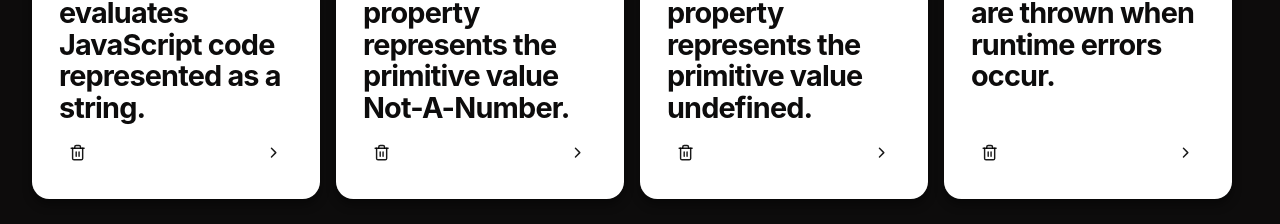
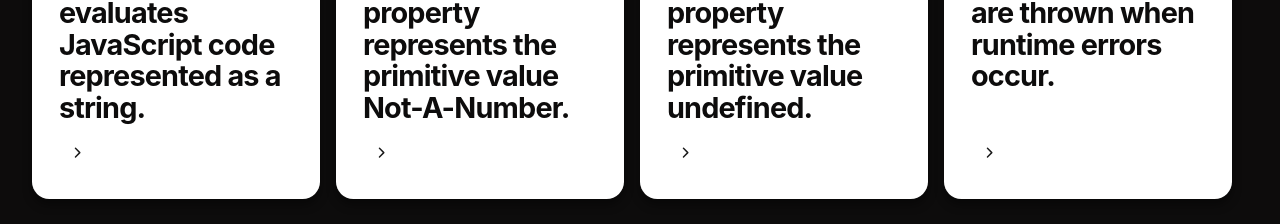
Before and after one commit to evilpaper/nailed-it, a React (Create React App) app: page / in a window 1280 px wide. Shown: the part 332-556 px from the top of the page. Built offline with nearby package versions, Linux system fonts and the light colour scheme.

Commit message:
Hide delete card

```diff
--- a/src/components/App.js
+++ b/src/components/App.js
@@ -57,14 +57,14 @@ export default function App() {
     setDecks(newDecks);
   };
 
-  const removeCardFromDeck = (cardID, deckID) => {
-    const newDecks = [...decks];
-    const index = newDecks.findIndex((d) => d.id === deckID);
-    newDecks[index].cards = newDecks[index].cards.filter(
-      (c) => c.id !== cardID
-    );
-    setDecks(newDecks);
-  };
+  // const removeCardFromDeck = (cardID, deckID) => {
+  //   const newDecks = [...decks];
+  //   const index = newDecks.findIndex((d) => d.id === deckID);
+  //   newDecks[index].cards = newDecks[index].cards.filter(
+  //     (c) => c.id !== cardID
+  //   );
+  //   setDecks(newDecks);
+  // };
 
   const shuffleDeck = (deckID) => {
     const newDecks = [...decks];
@@ -137,7 +137,7 @@ export default function App() {
         <Decks
           decks={decks}
           addCardToDeck={addCardToDeck}
-          removeCardFromDeck={removeCardFromDeck}
+          // removeCardFromDeck={removeCardFromDeck}
           shuffleDeck={shuffleDeck}
           handleCardContentChange={handleCardContentChange}
           handleDeckNameChange={handleDeckNameChange}
--- a/src/components/Card/Card.jsx
+++ b/src/components/Card/Card.jsx
@@ -1,6 +1,6 @@
 import React, { useState } from "react";
 import { useSpring, animated as a } from "react-spring";
-import { FiTrash2 } from "react-icons/fi";
+// import { FiTrash2 } from "react-icons/fi";
 import { FiCheck } from "react-icons/fi";
 import { FiX } from "react-icons/fi";
 import { FiChevronRight } from "react-icons/fi";
@@ -11,7 +11,7 @@ export default function Card({
   id,
   nailed,
   handleEditCard,
-  handleDeleteCard,
+  // handleDeleteCard,
 }) {
   const [flipped, flip] = useState(true);
 
@@ -25,9 +25,9 @@ export default function Card({
     flip((flipped) => !flipped);
   };
 
-  const handleDeleteClick = () => {
-    handleDeleteCard(id);
-  };
+  // const handleDeleteClick = () => {
+  //   handleDeleteCard(id);
+  // };
 
   const handleChange = (changes) => {
     handleEditCard(changes, id);
@@ -97,12 +97,12 @@ export default function Card({
           maxLength="75"
         ></textarea>
         <footer className="card__footer">
-          <button
+          {/* <button
             className="card__button card__button--delete"
             onClick={handleDeleteClick}
           >
             <FiTrash2 />
-          </button>
+          </button> */}
           <button
             className="card__button card__button--front-flip"
             onClick={handleFlipClick}
--- a/src/components/Deck/Deck.jsx
+++ b/src/components/Deck/Deck.jsx
@@ -10,7 +10,7 @@ export default function Deck({
   name,
   id,
   addCardToDeck,
-  removeCardFromDeck,
+  // removeCardFromDeck,
   shuffleDeck,
   handleCardContentChange,
   handleDeckNameChange,
@@ -26,9 +26,9 @@ export default function Deck({
     handleCardContentChange(changes, card, id);
   };
 
-  const handleDeleteCard = (card) => {
-    removeCardFromDeck(card, id);
-  };
+  // const handleDeleteCard = (card) => {
+  //   removeCardFromDeck(card, id);
+  // };
 
   const handleEditDeckName = (name) => {
     handleDeckNameChange(name, id);
@@ -103,7 +103,7 @@ export default function Deck({
             <Card
               {...item}
               handleEditCard={handleEditCard}
-              handleDeleteCard={handleDeleteCard}
+              // handleDeleteCard={handleDeleteCard}
             ></Card>
           </a.div>
         ))}
--- a/src/components/Decks/Decks.jsx
+++ b/src/components/Decks/Decks.jsx
@@ -4,7 +4,7 @@ import Deck from "../Deck";
 export default function Decks({
   decks,
   addCardToDeck,
-  removeCardFromDeck,
+  // removeCardFromDeck,
   shuffleDeck,
   handleCardContentChange,
   handleDeckNameChange,
@@ -16,7 +16,7 @@ export default function Decks({
         key={deck.id}
         {...deck}
         addCardToDeck={addCardToDeck}
-        removeCardFromDeck={removeCardFromDeck}
+        // removeCardFromDeck={removeCardFromDeck}
         shuffleDeck={shuffleDeck}
         handleCardContentChange={handleCardContentChange}
         handleDeckNameChange={handleDeckNameChange}
```
